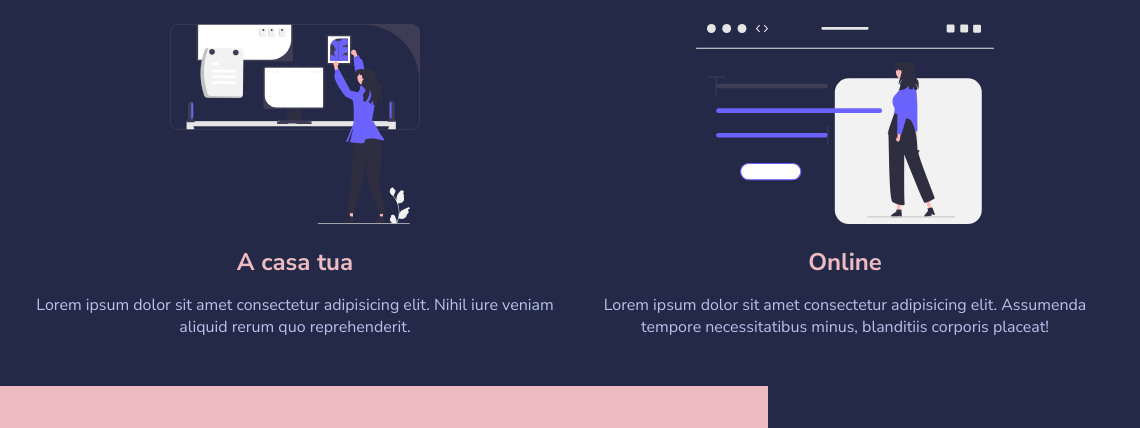
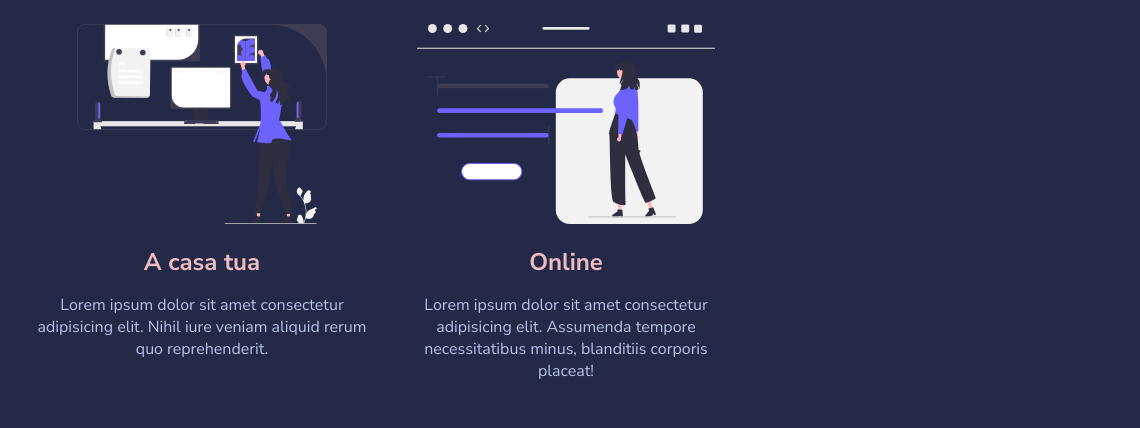
Before and after one commit to maksbernatskyy/html-css-resp-wannabe, a plain HTML site: page index.html in a window 768 px wide. Shown: the part 209-637 px from the top of the page, 1140 px wide, since content can reach past the window. Drawn offline with Linux system fonts and the light colour scheme.

Commit message:
complete bonus, add media screen

```diff
--- a/css/style.css
+++ b/css/style.css
@@ -127,3 +127,10 @@ img {
 /************************************************
     SOLUZIONE RESPONSIVE
  ************************************************/
+
+ @media screen and (min-width: 768px) and (max-width: 1160px){
+
+    .container{
+        width: 100%;
+    }
+ }
```
